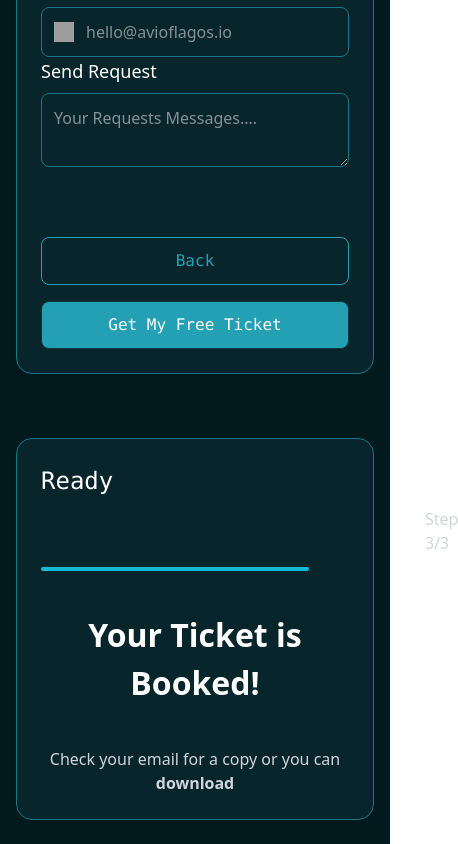
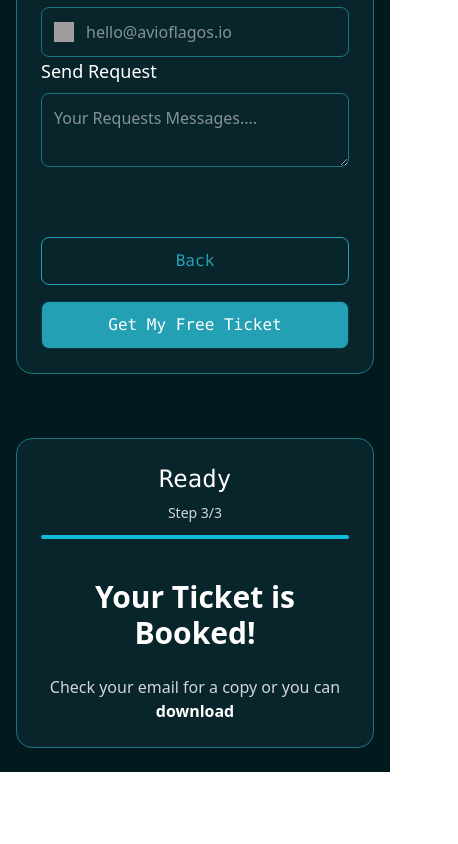
Before and after one commit to Tiolulope/hngx-stage2-conference-ticket-generator, a React (Vite) app: page / in a window 390 px wide. Shown: the part 1697-2541 px from the top of the page, 458 px wide, since content can reach past the window. After the commit the page ends 2469 px from the top, so only its background shows below. Built offline with nearby package versions, Linux system fonts and the light colour scheme; grey boxes are pictures that could not be loaded; a web font is replaced by a local one.

Commit message:
responsiveness on all devices

```diff
--- a/src/components/ReadyTicket.jsx
+++ b/src/components/ReadyTicket.jsx
@@ -2,35 +2,32 @@
 
 const ReadyTicket = () => {
   return (
-    <div
-      className="items-center mt-10 w-[100%] bg-[#08252B] ms:bg-[#041E23]
-     p-[24px] border-[#197686] border-[1px] ms:w-[60%] md:w-[55%] md:p-[48px]
-    rounded-2xl space-x-10 space-y-6"
-    >
-      <section className="flex-col justify-center items-center space-y-3">
-        <div className="text-white md:flex md:justify-between md:items-center">
-          <h1 className="text-[24px] md:text-[32px] sm:text-3xl  text-white font-mono">
-            Ready
-          </h1>
+    <div className="w-full max-w-3xl mx-auto mt-10 bg-[#08252B] p-6 md:p-10 border border-[#197686] rounded-2xl text-white">
+      <section className="flex flex-col space-y-3">
+        <div className="flex flex-col md:flex-row justify-between items-center">
+          <h1 className="text-2xl md:text-3xl font-mono">Ready</h1>
           <span>
-            <p className="text-gray-300 mt-2 flex-row ml-96">Step 3/3</p>
+            <p className="text-gray-300 text-sm md:text-base mt-2 md:mt-0">
+              Step 3/3
+            </p>
           </span>
         </div>
+
         <div className="bg-[#13bcd6] h-[4px] rounded-sm w-[100%]"></div>
       </section>
 
-      <div className="mt-10">
-        <div className="font-bold justify-center items-center">
-          <h1 className="text-[32px] text-[#ffffff] text-center font-Alatsi">
-            Your Ticket is Booked!
-          </h1>
-        </div>
+      <div className="mt-10 text-center">
+        <h1 className="text-3xl md:text-4xl font-bold font-Alasti">
+          Your Ticket is Booked!
+        </h1>
 
-        <div className="mt-10">
-          <p className="text-gray-300 text-center">
+        <div className="">
+          <p className="text-gray-300 mt-6">
             Check your email for a copy or you can{" "}
             <span>
-              <b>download</b>
+              <b className="text-white cursor-pointer hover:underline">
+                download
+              </b>
             </span>
           </p>
         </div>
```
